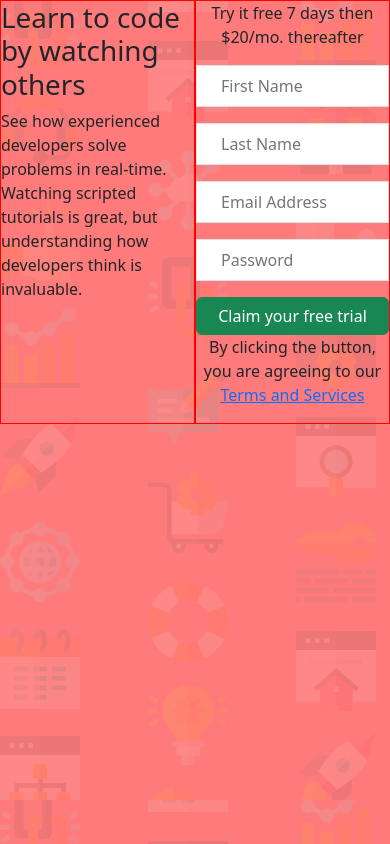
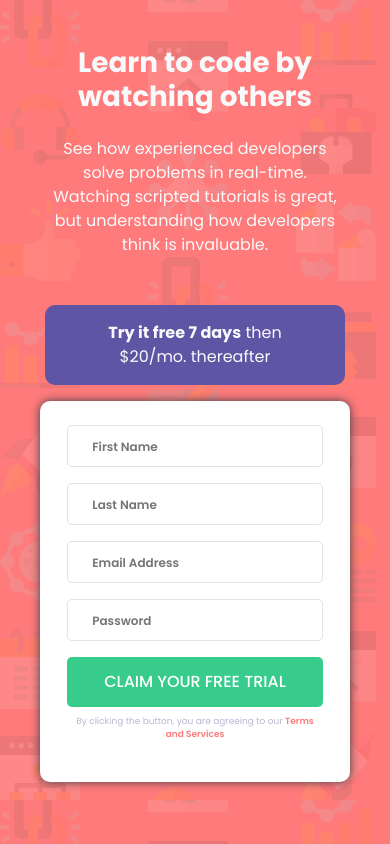
Before and after one commit to WAtuchei/-Custom-FrontEndMentor-JS1-IntroComponentSignUp, a plain HTML site: page index.html in a window 390 px wide. Drawn offline with nearby package versions, Linux system fonts and the light colour scheme.

Commit message:
Finish Design

```diff
--- a/index.html
+++ b/index.html
@@ -13,32 +13,39 @@
    <title>Frontend Mentor | Intro component with sign up form</title>
 </head>
 <body>
-   <div>
-      <main>
-         <section class="hero-section">
+   <div class="p-3 p-md-4">
+      <main class="p-0 p-md-2 p-lg-5">
+         <section class="hero-section p-md-4 p-lg-5 text-light">
             <h1>Learn to code by watching others</h1>
 
             <p>See how experienced developers solve problems in real-time. Watching scripted tutorials is great,
                but understanding how developers think is invaluable.</p>
          </section>
 
-         <section class="form-section">
-               <p class="trial-header w-100 text-center">Try it free 7 days then $20/mo. thereafter</p>
+         <!-- form section -->
+         <section class="form-container p-4">
+            <div>
+               <div class="trial-container">
+                  <p class="w-100 px-sm-2 py-sm-3 px-lg-4 py-lg-3 text-center text-light"><span>Try it free 7 days</span> then $20/mo. thereafter</p>
+               </div>
 
-               <form id="trialForm" novalidate>
-                  <input id="firstName" class="w-100 mb-3 px-4 py-2 border" type="text" name="fname"
-                     placeholder="First Name">
-                  <input id="lastName" class="w-100 mb-3 px-4 py-2 border" type="text" name="lname"
-                     placeholder="Last Name">
-                  <input id="userEmail" class="w-100 mb-3 px-4 py-2 border" type="email" name="email"
-                     placeholder="Email Address">
-                  <input id="password" class="w-100 mb-3 px-4 py-2 border" type="password" name="password"
-                     placeholder="Password">
+               <div class="form-section">
+                  <form id="trialForm" novalidate>
+                     <input id="firstName" class="w-100 mb-3 px-4 py-2" type="text" name="fname"
+                        placeholder="First Name">
+                     <input id="lastName" class="w-100 mb-3 px-4 py-2" type="text" name="lname"
+                        placeholder="Last Name">
+                     <input id="userEmail" class="w-100 mb-3 px-4 py-2" type="email" name="email"
+                        placeholder="Email Address">
+                     <input id="password" class="w-100 mb-3 px-4 py-2" type="password" name="password"
+                        placeholder="Password">
 
-                  <button class="w-100 btn btn-success" type="submit">Claim your free trial</button>
-               </form>
+                     <button type="submit">Claim your free trial</button>
 
-               <p class="w-100 text-center">By clicking the button, you are agreeing to our <a href="#">Terms and Services</a></p>
+                     <p class="w-100 mt-2 text-center">By clicking the button, you are agreeing to our <a href="#">Terms and Services</a></p>
+                  </form>
+               </div>
+            </div>
          </section>
       </main>
    </div>
--- a/sass/_form.scss
+++ b/sass/_form.scss
@@ -1,12 +1,107 @@
+@use 'main';
+
+.form-container {
+    @include main.DFlex(column);
+}
+
+.trial-container {
+    @include main.DFlex(row);
+    p {
+        padding: 1rem 1.5rem;
+        background-color: main.$Blue;
+        border-radius: 10px;
+        font-weight: 400 !important;
+    }
+    span {
+        font-weight: 700 !important;
+    }
+}
+
 .form-section {
-    width: 100%;
-    height: 100%;
-    border: 1px solid red;
+    min-width: 360px;
+    max-width: 450px;
+    background-color: #fff;
+    border-radius: 10px;
+    box-shadow: 0 0 10px main.$DarkBlue;
 }
 
 #trialForm {
-    display: flex;
-    flex-direction: column;
-    justify-content: center;
-    align-items: center;
+    @include main.DFlex(column);
+    padding: 1.7rem;
+
+    input {
+        all: unset;
+        box-sizing: border-box;
+        caret-color: main.$Blue;
+        border: 1.5px solid rgba(128, 128, 128, 0.219);
+        border-radius: 5px;
+    }
+    input:focus {
+        border: 1.5px solid main.$Blue;
+    }
+    ::placeholder {
+        font-size: 12px;
+        font-weight: 600;
+    }
+    button {
+        all: unset;
+        width: 100%;
+        padding: .8rem 2rem;
+        box-sizing: border-box;
+        background-color: main.$Green;
+        border-radius: 5px;
+        color: #fff;
+        text-align: center;
+        text-transform: uppercase;
+        font-weight: 500;
+        cursor: pointer;
+    }
+    button:hover {
+        filter: brightness(110%);
+    }
+    button:active {
+        filter: brightness(110%);
+        box-shadow: 0 0 10px gray inset;
+    }
+    p {
+        font-size: 9px;
+        color: main.$GrayishBlue;
+
+        a {
+            text-decoration: none;
+            color: main.$Red;
+            font-weight: 600;
+        }
+    }
 }
+
+@media screen and (min-width: 100px) and (max-width: 720px) {
+    .trial-container {
+        padding: 0 .3rem;
+        p {
+            padding: 1rem 3rem;
+            background-color: main.$Blue;
+            border-radius: 10px;
+            font-weight: 400 !important;
+        }
+        span {
+            font-weight: 700 !important;
+        }
+    }
+    .form-section {
+        padding: 0 1rem;
+        min-width: 310px;
+        max-width: 350px;
+        background-color: #fff;
+        border-radius: 10px;
+        box-shadow: 0 0 10px main.$DarkBlue;
+    }
+
+    #trialForm {
+        @include main.DFlex(column);
+        padding: 1.5rem .7rem;
+    }
+    input, input:focus, ::placeholder {
+        text-align: start !important;
+    }
+}
--- a/sass/_hero.scss
+++ b/sass/_hero.scss
@@ -1,5 +1,22 @@
+@use 'main';
+
 .hero-section {
-    width: 100%;
-    height: 100%;
-    border: 1px solid red;
+    @include main.DFlex(column);
+
+    h1 {
+        font-weight: 700;
+    }
+    p {
+        font-weight: 400 !important;
+    }
 }
+
+@media screen and (min-width: 100px) and (max-width: 720px) {
+    .hero-section {
+        padding: .5rem 2rem;
+
+        p {
+            margin-top: 1rem;
+        }
+    }
+}
--- a/sass/_main.scss
+++ b/sass/_main.scss
@@ -1,20 +1,24 @@
 @import url('https://fonts.googleapis.com/css2?family=Poppins:wght@400;500;600;700&display=swap');
 // 'Poppins', sans-serif;
 
-:root {
-    // Primary
-    --Red: hsl(0, 100%, 74%) ;
-    --Green: hsl(154, 59%, 51%);
+ // Primary
+ $Red: hsl(0, 100%, 74%);
+ $Green: hsl(154, 59%, 51%);
 
-    // Accent
-    --Blue: hsl(248, 32%, 49%);
+ // Accent
+ $Blue: hsl(248, 32%, 49%);
 
-    // Neutral
-    --DarkBlue: hsl(249, 10%, 26%);
-    --GrayishBlue: hsl(246, 25%, 77%);
+ // Neutral
+ $DarkBlue: hsl(249, 10%, 26%);
+ $GrayishBlue: hsl(246, 25%, 77%);
+ $Fsize: 16px;
 
-    --Fsize: 16px;
-}
+ @mixin DFlex($dir) {
+    display: flex;
+    justify-content: center;
+    align-items: center;
+    flex-direction: $dir;
+ }
 
 * {
     margin: 0;
@@ -24,18 +28,29 @@
 
 body {
     min-height: 100vh;
-    background-color: var(--Red) !important;
-    font-family: 'Poppins', sans-serif;
-    font-weight: 500;
-    font-size: var(--Fsize);
-
-    div {
-        height: 100vh;
-        background: url(../images/bg-intro-desktop.png);
-    }
+    background-color: $Red !important;
+    font-family: 'Poppins', sans-serif !important;
+    font-weight: 400 !important;
+    font-size: $Fsize;
+}
+body>div {
+    @include DFlex(row);
+    min-height: 100vh;
+    background: url(../images/bg-intro-desktop.png);
 }
 
 main {
     display: grid;
     grid-template-columns: repeat(2, 1fr);
 }
+
+@media screen and (min-width: 100px) and (max-width: 720px) {
+    main {
+        max-width: 360px;
+        display: flex;
+        flex-direction: column;
+        justify-content: stretch;
+        align-items: stretch;
+        text-align: center;
+    }
+}
```
Also changed, not shown: sass/index.css, 1 other file.
